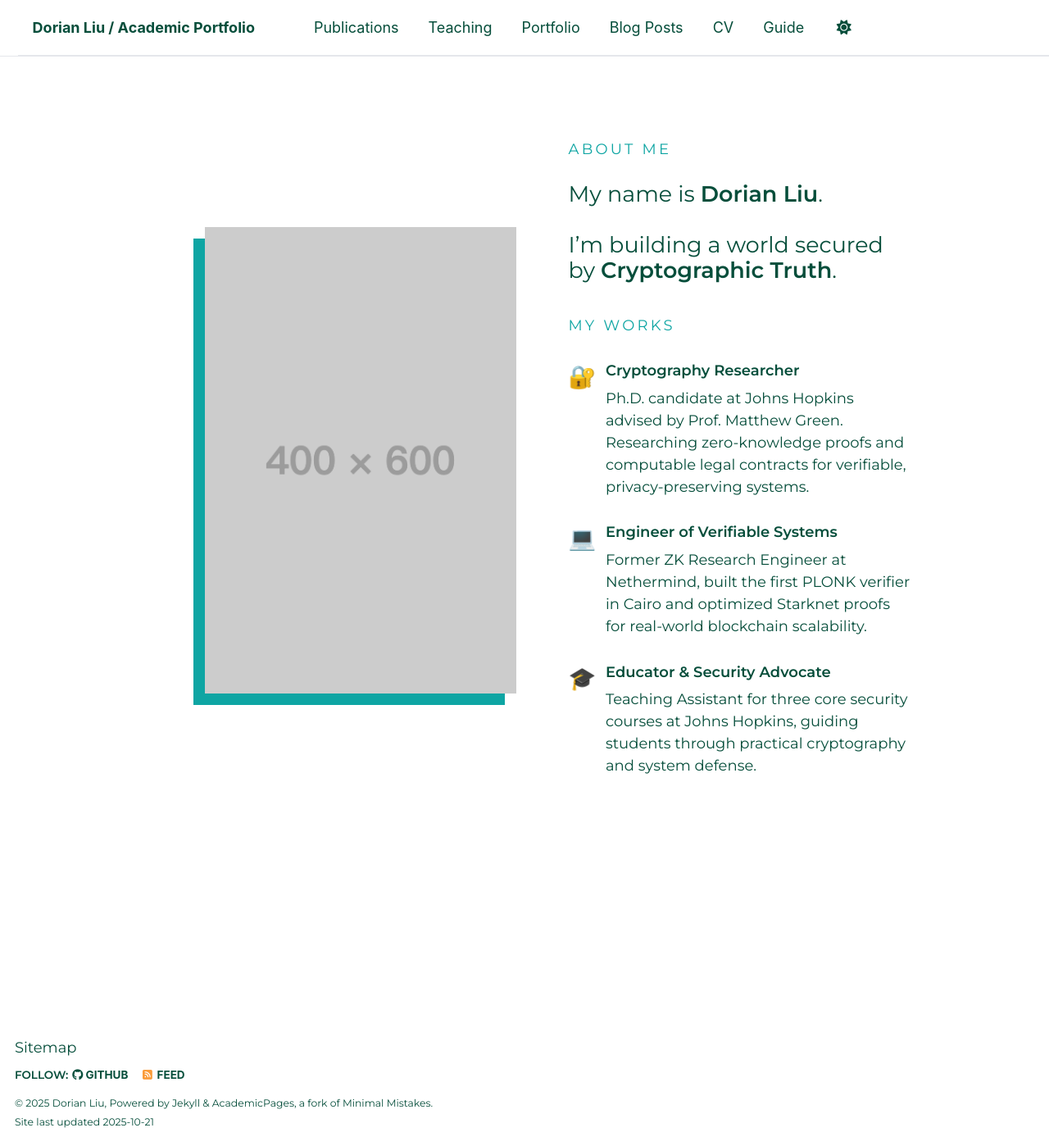
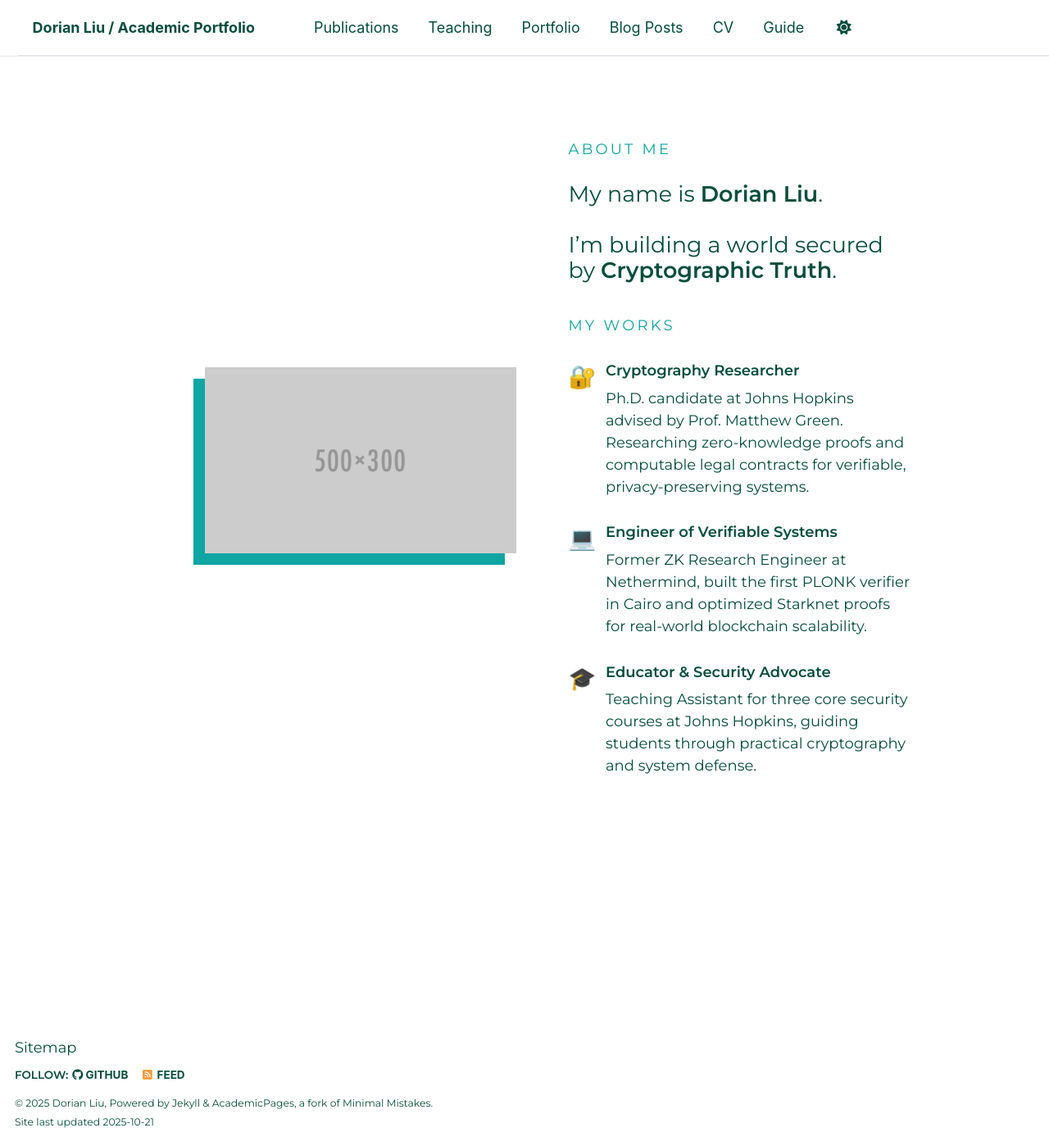
Before and after one commit to twliu-dorian/dorianliu-homepage, a Jekyll site: the page built from _pages/about.md, in a window 1280 px wide and 1398 px high. Shown: the whole window at 82% size. Built offline with Jekyll 4.4.1, drawn with Linux system fonts in a browser that asks for light colours; a script that is not in the unit is left out.

Commit message:
homepage img style

```diff
--- a/_pages/about.md
+++ b/_pages/about.md
@@ -11,7 +11,7 @@ redirect_from:
 <!-- Split Layout: Left Image | Right Content -->
 <section class="g-split">
   <div class="g-split__media">
-    <img src="{{ '/images/placeholder_400x600.png' | relative_url }}" alt="Dorian Liu">
+    <img src='/images/500x300.png'  alt="Dorian Liu">
 
   </div>
 
```
